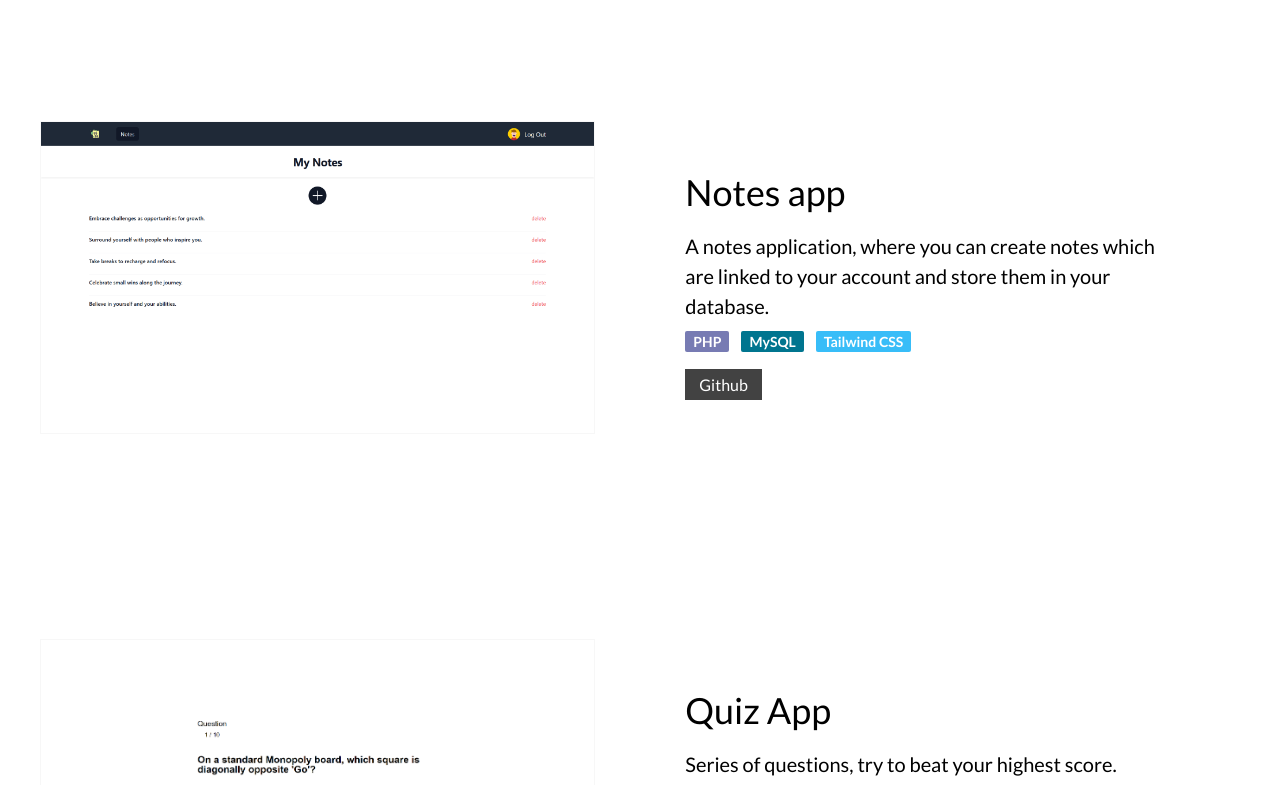
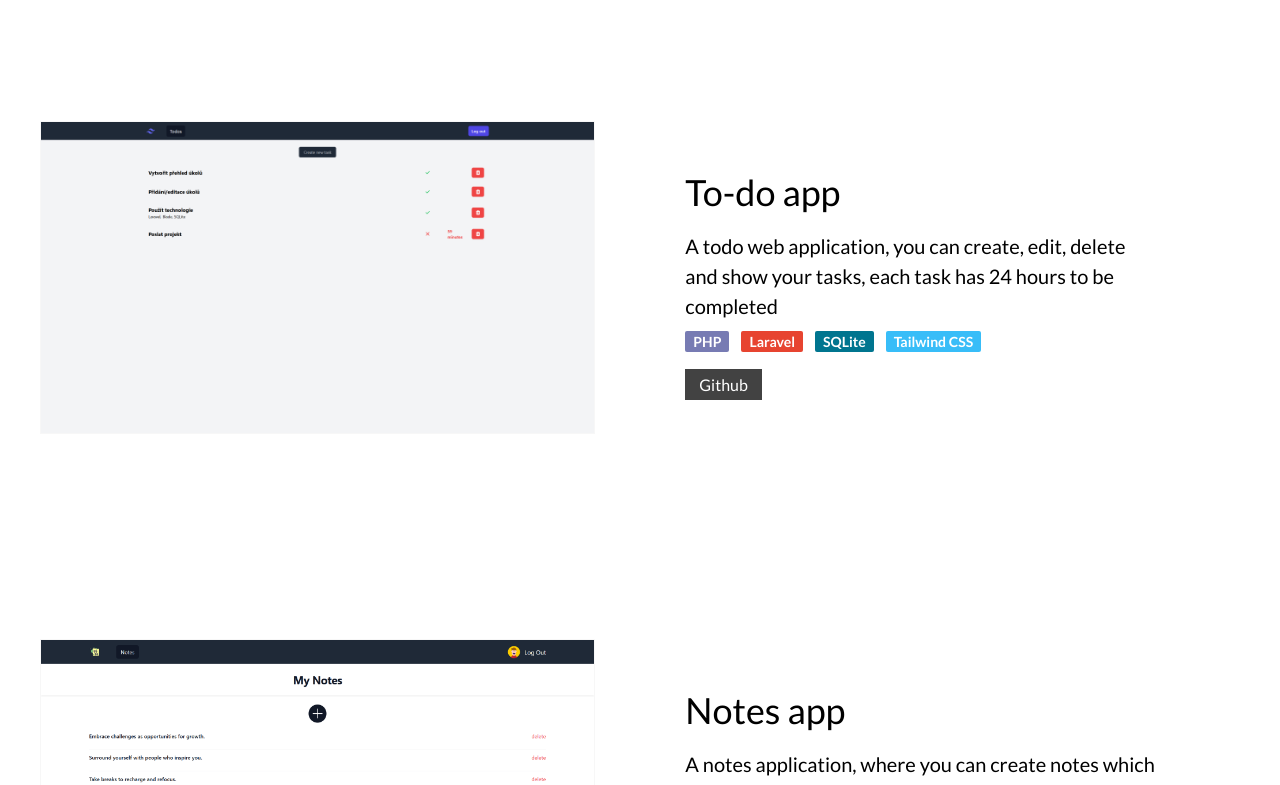
Before and after one commit to subinho/portfolio-2024, a React (Vite) app: page / in a window 1280 px wide. Shown: the part 940-1725 px from the top of the page. Built offline with nearby package versions, Linux system fonts and the light colour scheme.

Commit message:
added new project -> todoapp

```diff
--- a/src/assets/data/projectData.ts
+++ b/src/assets/data/projectData.ts
@@ -1,9 +1,24 @@
-import { notes, quiz_app, krasaaduse } from '../images';
+import { notes, quiz_app, krasaaduse, todo } from '../images';
 import { ProjectProps } from '../interfaces/global';
 
 const projectData: ProjectProps[] = [
   {
     id: 1,
+    image: todo,
+    heading: 'To-do app',
+    desc: 'A todo web application, you can create, edit, delete and show your tasks, each task has 24 hours to be completed',
+    badges: [
+      { name: 'PHP', bgColor: '#777BB3', color: '#fff' },
+      { name: 'Laravel', bgColor: '#e74430', color: '#fff' },
+      { name: 'SQLite', bgColor: '#00758F', color: '#fff' },
+      { name: 'Tailwind CSS', bgColor: '#38bdf8', color: '#fff' },
+    ],
+    badgeColor: '#EBD54D',
+    refer: '#',
+    github: 'https://github.com/subinho/to-do-assignment',
+  },
+  {
+    id: 2,
     image: notes,
     heading: 'Notes app',
     desc: 'A notes application, where you can create notes which are linked to your account and store them in your database.',
@@ -17,7 +32,7 @@ const projectData: ProjectProps[] = [
     github: 'https://github.com/subinho/notes',
   },
   {
-    id: 2,
+    id: 3,
     image: quiz_app,
     heading: 'Quiz App',
     desc: 'Series of questions, try to beat your highest score.',
@@ -31,7 +46,7 @@ const projectData: ProjectProps[] = [
     github: 'https://github.com/subinho/Quiz_app',
   },
   {
-    id: 3,
+    id: 4,
     image: krasaaduse,
     heading: 'Krasa a Duse',
     desc: 'Small bussines page, which offers cosmetic and terapeutic services.',
--- a/src/assets/images/index.ts
+++ b/src/assets/images/index.ts
@@ -1,3 +1,4 @@
 export { default as notes } from './notes.png';
 export { default as quiz_app } from './quiz_app.png';
 export { default as krasaaduse } from './krasaaduse.webp';
+export { default as todo } from './todo_app.png';
```
Also changed, not shown: src/assets/images/todo_app.png (added).
